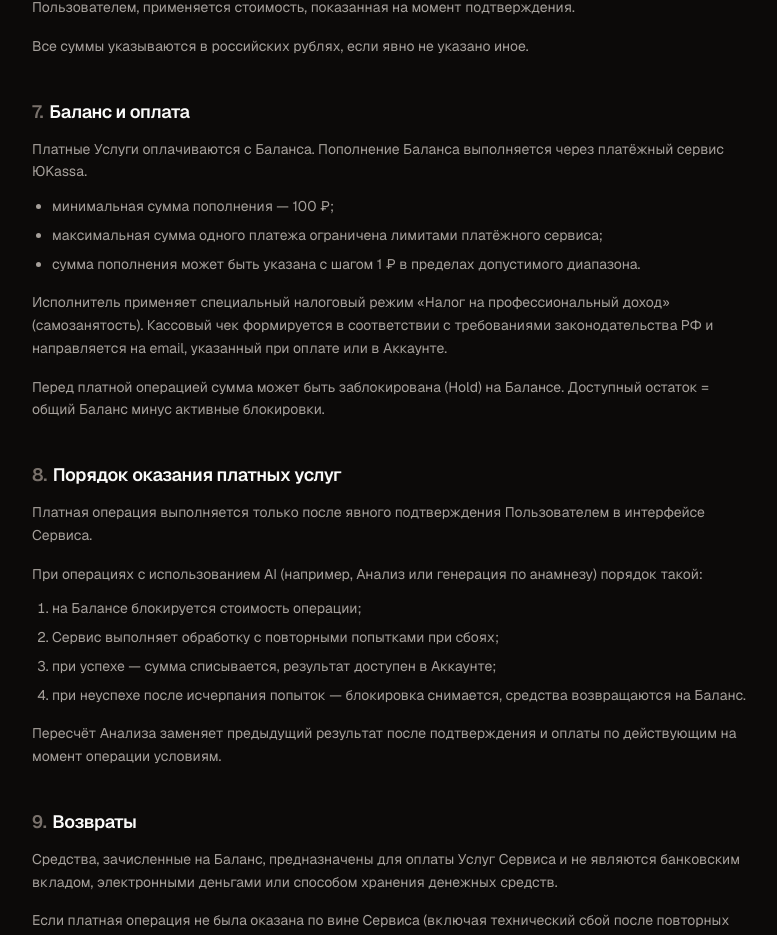
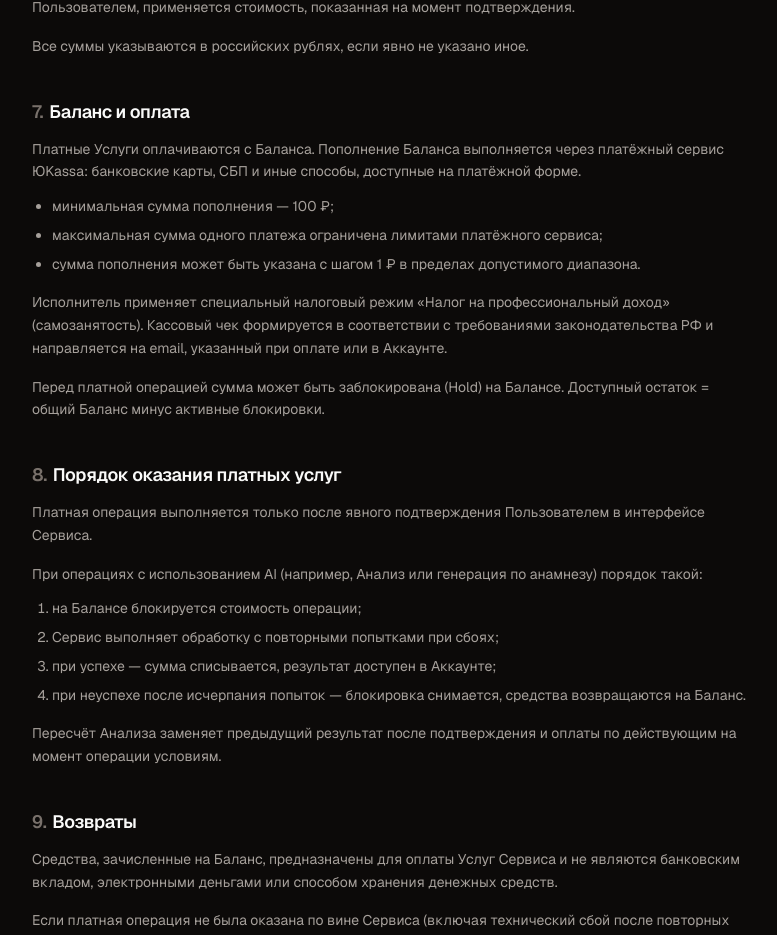
Before and after one commit to GRIZLI-RGB/ideapick, a Next.js app: page /terms in a window 1280 px wide. Shown: the part 2394-3329 px from the top of the page, without its empty margins (248-1025 px from the left). Built offline with nearby package versions, Linux system fonts and the light colour scheme; no server answers.

Commit message:
fix: remove payment info line from footer, expand payment methods in terms

```diff
--- a/components/landing-v2/landing-footer.tsx
+++ b/components/landing-v2/landing-footer.tsx
@@ -71,7 +71,6 @@ export function LandingFooter() {
 
 				<div className="mt-10 flex flex-col items-center gap-1.5 border-t border-stone-800/60 pt-6 text-xs text-stone-500 sm:flex-row sm:justify-between">
 					<p>© {new Date().getFullYear()} Ideapick</p>
-					<p>Оплата через ЮKassa: банковские карты, СБП</p>
 					<p>
 						{OPERATOR.name} · ИНН {OPERATOR.inn}
 					</p>
--- a/components/legal/terms-content.tsx
+++ b/components/legal/terms-content.tsx
@@ -190,7 +190,8 @@ const sections: LegalSection[] = [
 			<>
 				<p>
 					Платные Услуги оплачиваются с Баланса. Пополнение Баланса
-					выполняется через платёжный сервис ЮKassa.
+					выполняется через платёжный сервис ЮKassa: банковские
+					карты, СБП и иные способы, доступные на платёжной форме.
 				</p>
 				<ul>
 					<li>
```
